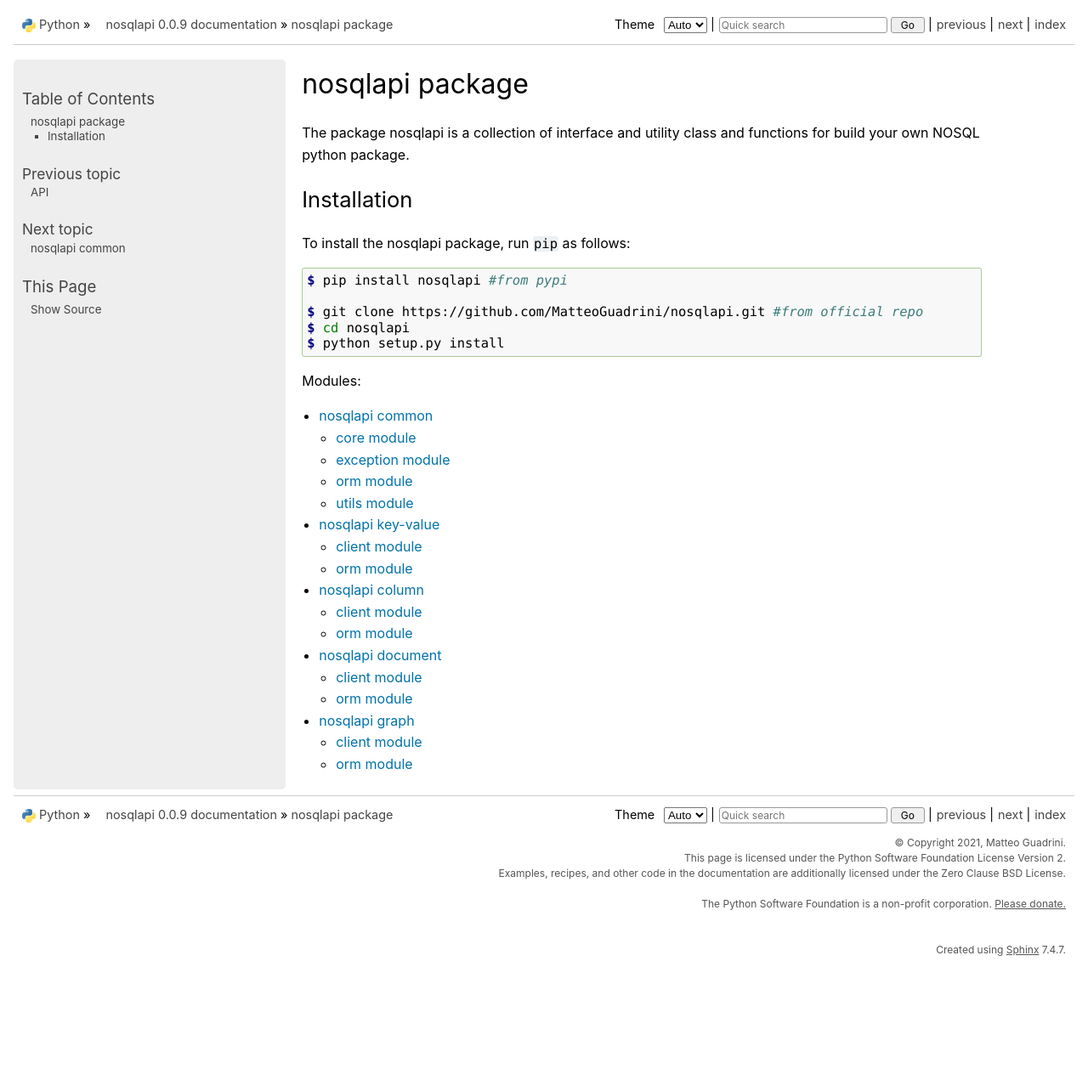
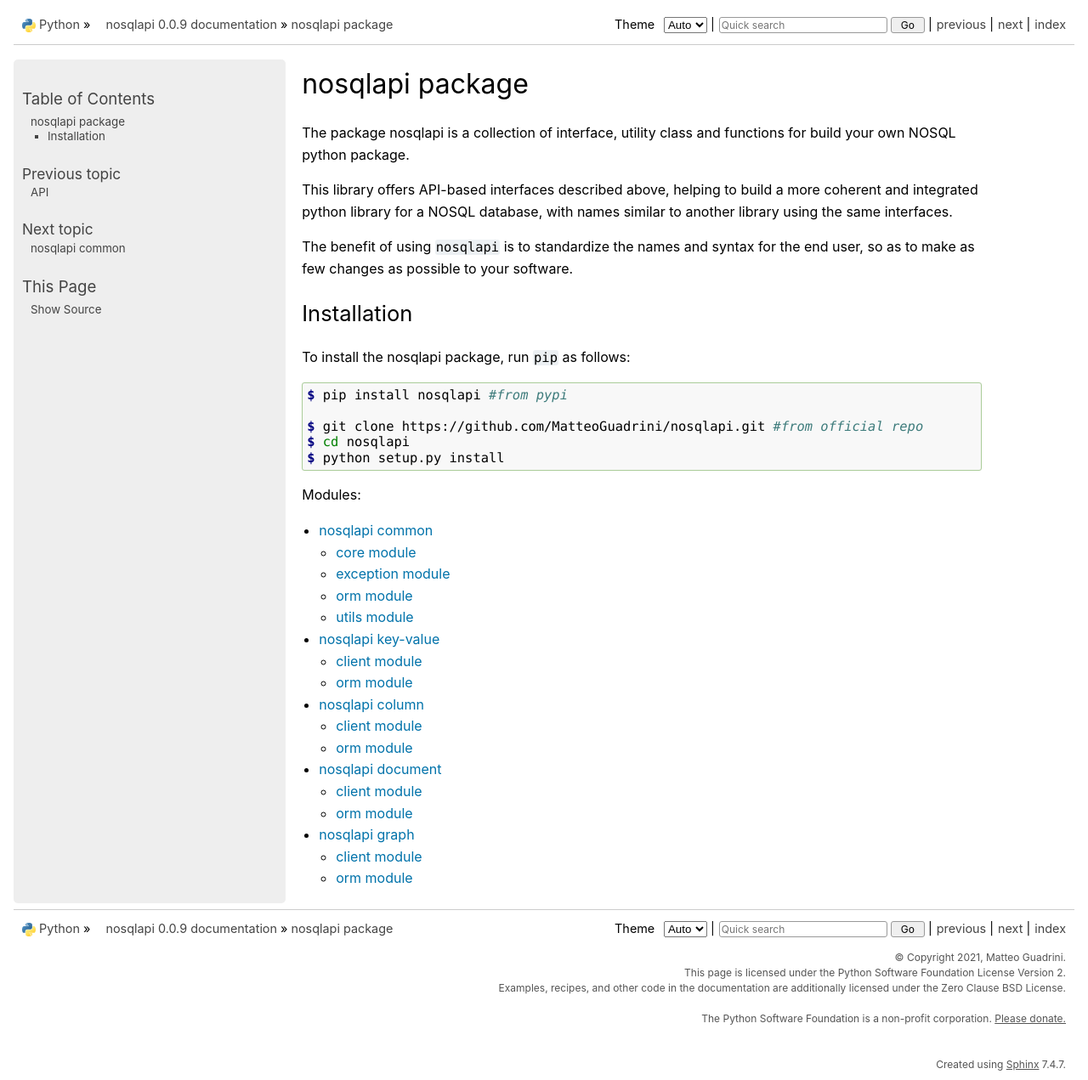
Before and after one commit to MatteoGuadrini/nosqlapi, a Sphinx documentation site: the page built from docs/source/package.rst, in a window 1280 px wide and 1271 px high. Shown: the whole window at 85% size. Built offline with Sphinx 7.4.7, drawn with Linux system fonts in a browser that asks for light colours.

Commit message:
Fix documentation parts

```diff
--- a/docs/source/interface.rst
+++ b/docs/source/interface.rst
@@ -34,9 +34,9 @@ Globals
 
 ``api_level`` is a global variable to check compatibility with the names defined in this document. Currently the level is *1.0*.
 
-``CONNECTION`` is a global variable where to save a ``Connection`` object.
+``CONNECTION`` is a global variable where to save a global ``Connection`` object.
 
-``SESSION`` is a global variable where to save a ``Session`` object.
+``SESSION`` is a global variable where to save a global ``Session`` object.
 
 Exceptions
 **********
--- a/docs/source/package.rst
+++ b/docs/source/package.rst
@@ -1,7 +1,12 @@
 nosqlapi package
 ================
 
-The package nosqlapi is a collection of interface and utility class and functions for build your own NOSQL python package.
+The package nosqlapi is a collection of interface, utility class and functions for build your own NOSQL python package.
+
+This library offers API-based interfaces described above, helping to build a more coherent and integrated python library
+for a NOSQL database, with names similar to another library using the same interfaces.
+
+The benefit of using ``nosqlapi`` is to standardize the names and syntax for the end user, so as to make as few changes as possible to your software.
 
 Installation
 ------------
```
